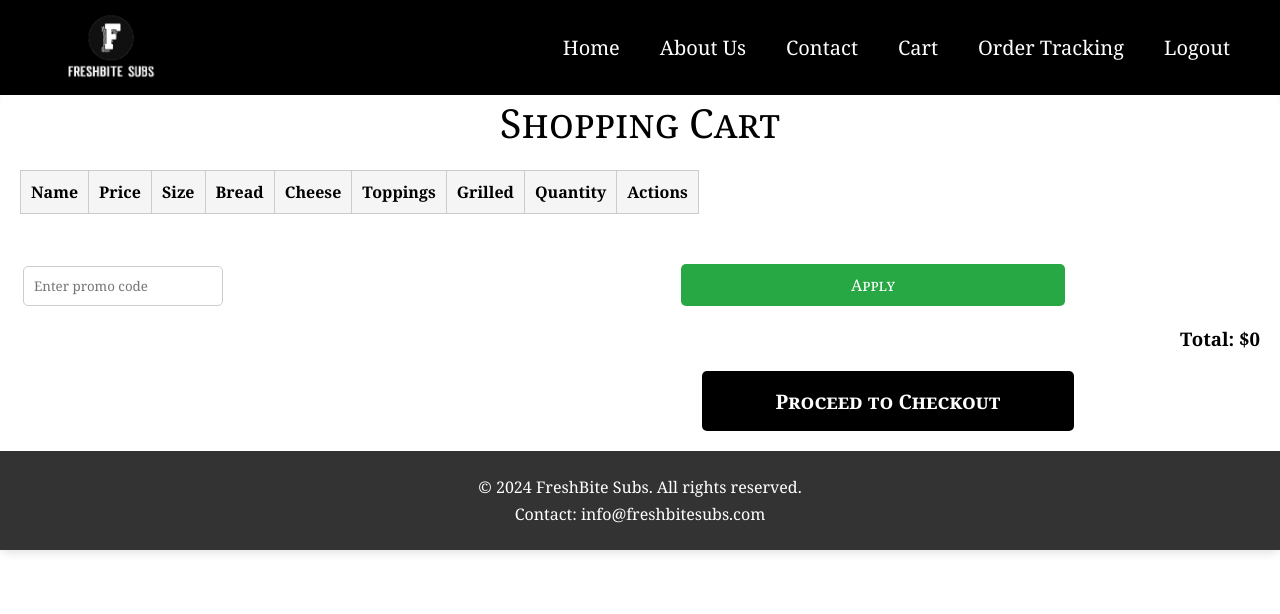
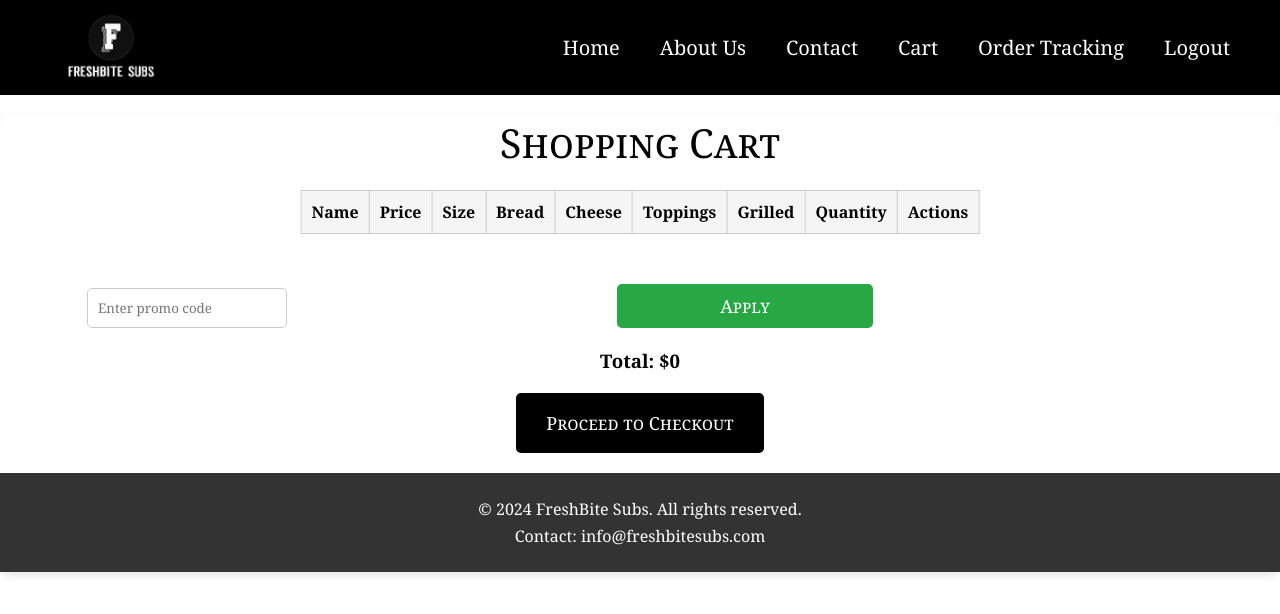
Before and after one commit to hiralpatel20/FreshBite-Subs, a React (Vite) app in the folder frontend/: page /cart in a window 1280 px wide. Shown: the top 614 px of the page. Built offline with nearby package versions, Linux system fonts and the light colour scheme.

Commit message:
updated css and jsx for cart page

```diff
--- a/frontend/src/pages/Cart/Cart.css
+++ b/frontend/src/pages/Cart/Cart.css
@@ -1,4 +1,7 @@
 /* Here I added CSS for cart page */
+*{
+  font-family: georgia;
+}
 .cart-page {
     width: 100vw;
     background-color: #fff;
@@ -8,13 +11,17 @@
 
   .cart-page h2 {
     text-align: center;
+    margin-top: 20px;
     margin-bottom: 20px;
+    font-style: normal;
+    font-weight: 100;
   }
 
   .cart-table {
     max-width: 100%;
     border-collapse: collapse;
-    margin: 20px;
+    margin-left: 50%;
+    transform: translate(-50%);
   }
 
   .cart-table th, .cart-table td {
@@ -41,13 +48,15 @@
     text-align: center;
   }
 
-  .cart-table button {
+  .cart-table .rmv-button {
     padding: 5px 10px;
     background-color: #ff0000;
     color: #fff;
     border: none;
     border-radius: 5px;
     cursor: pointer;
+    width: 100%;
+    font-size: medium;
   }
 
   .cart-table button:hover {
@@ -55,12 +64,20 @@
   }
 
   .cart-total {
-    text-align: right;
+    text-align: center;
     margin: 20px;
+    font-size: medium;
   }
 
   .cart-total h3 {
     margin-bottom: 20px;
+  }
+
+  .abtn-cart{
+    width: 20%;
+    font-size: large;
+    /* margin-left: 50%;
+    transform: translate(-50%); */
   }
 
   .checkout-button {
@@ -72,9 +89,10 @@
     height: 60px;
     color: white;
     background-color: black;
-    font-size: 20px;
-    font-variant: petite-caps;
-    font-weight: 700;
+    font-size: large;
+    width: 20%;
+    margin-left: 50%;
+    transform: translate(-125%);
   }
 
   .checkout-button:hover {
@@ -94,7 +112,7 @@
     border-radius: 5px;
   }
 
-  .promo-code button {
+  .promo-code .abtn-cart  {
     padding: 10px 20px;
     background-color: #28a745;
     color: white;
@@ -102,6 +120,8 @@
     border-radius: 5px;
     cursor: pointer;
     margin-top: 30px;
+    margin-left: 50%;
+    transform: translate(-125%);
   }
 
   .promo-code button:hover {
--- a/frontend/src/pages/Cart/Cart.jsx
+++ b/frontend/src/pages/Cart/Cart.jsx
@@ -112,7 +112,7 @@ const Cart = () => {
                   />
                 </td>
                 <td>
-                  <button onClick={() => handleRemoveItem(item.id)}>Remove</button>
+                  <button className="rmv-button" onClick={() => handleRemoveItem(item.id)}>Remove</button>
                 </td>
               </tr>
             ))}
@@ -125,7 +125,7 @@ const Cart = () => {
             value={promoCode}
             onChange={(e) => setPromoCode(e.target.value)}
           />
-          <button onClick={handleApplyPromoCode}>Apply</button>
+          <button className="abtn-cart"  onClick={handleApplyPromoCode}>Apply</button>
         </div>
       <div className="cart-total">
         <h3>Total: ${calculateTotal()}</h3>
```
